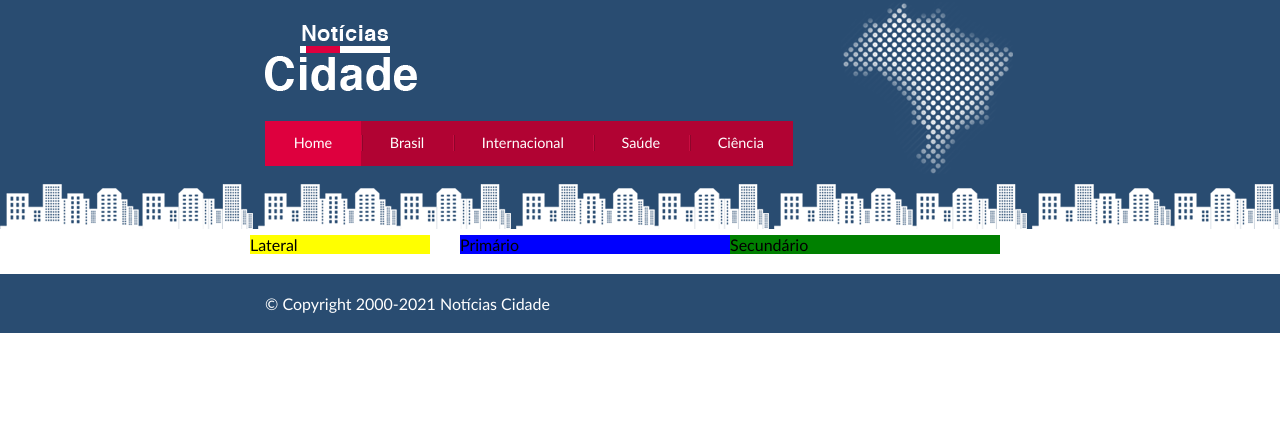
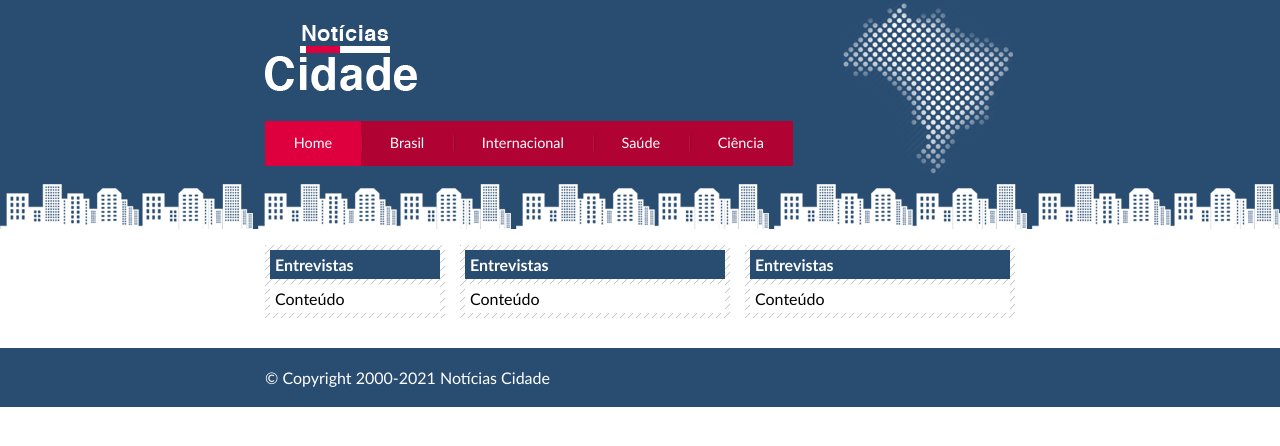
Before and after one commit to leonardodebritto/project-news, a plain HTML site: page index.html in a window 1280 px wide. Drawn offline with Linux system fonts and the light colour scheme.

Commit message:
Creating the content box

```diff
--- a/css/style.css
+++ b/css/style.css
@@ -81,22 +81,51 @@ body.science #navigation a#science
     background: #f5f5f5;
 }
 
-#primary {
-    width: 270px;
-    margin: 0 0 20px 195px;
-    background: blue;
-    float: left;
-}
-#secondary {
-    width: 270px;
-    background: green;
-    float: left;
-}
 #lateral {
     width: 180px;
     margin: 0 0 20px -750px;
-    background: yellow;
     float: left;
+}
+
+#primary {
+  width: 270px;
+  float: left;
+  margin: 0 15px 20px 195px;
+}
+
+#two-columns #primary {
+    width: 555px;
+}
+
+#one-column #primary {
+    width: 750px;
+    margin: 0 0 20px 0;
+}
+
+#secondary {
+    width: 270px;
+    float: left;
+}
+
+/*Lateral menu*/
+
+.box {
+    margin: 10px 0;
+    padding: 5px;
+    background: #f3f3f3 url(../image/fundo-caixa.png);
+}
+
+h2 {
+    font-size: 1em;
+    background: #294c71;
+    color: #fff;
+    padding: 5px;
+}
+
+.content-box {
+    background: #fff;
+    padding: 5px;
+    margin-top: 5px;
 }
 
 /*Footer*/
--- a/index.html
+++ b/index.html
@@ -36,9 +36,37 @@
 
         <!--Begining of content section -->
         <div id="content">
-            <div id="primary">Primário</div>
-            <div id="secondary">Secundário</div>
-            <div id="lateral">Lateral</div>
+
+            <div id="primary">
+                <div class="box">
+                    <h2>Entrevistas</h2>
+                    <div class="content-box">
+                        Conteúdo
+                    </div>
+                </div>
+            </div>
+
+            <div id="secondary">
+                <div class="box">
+                    <h2>Entrevistas</h2>
+                    <div class="content-box">
+                        Conteúdo
+                    </div>
+                </div>
+
+            </div>
+
+            <!--Begining of lateral menu section -->
+            <div id="lateral">
+                <div class="box">
+                    <h2>Entrevistas</h2>
+                    <div class="content-box">
+                        Conteúdo
+                    </div>
+                </div>
+            </div>
+            <!--Ending of lateral menu section -->
+
         </div>
         <!--Ending of content section -->
 
```
